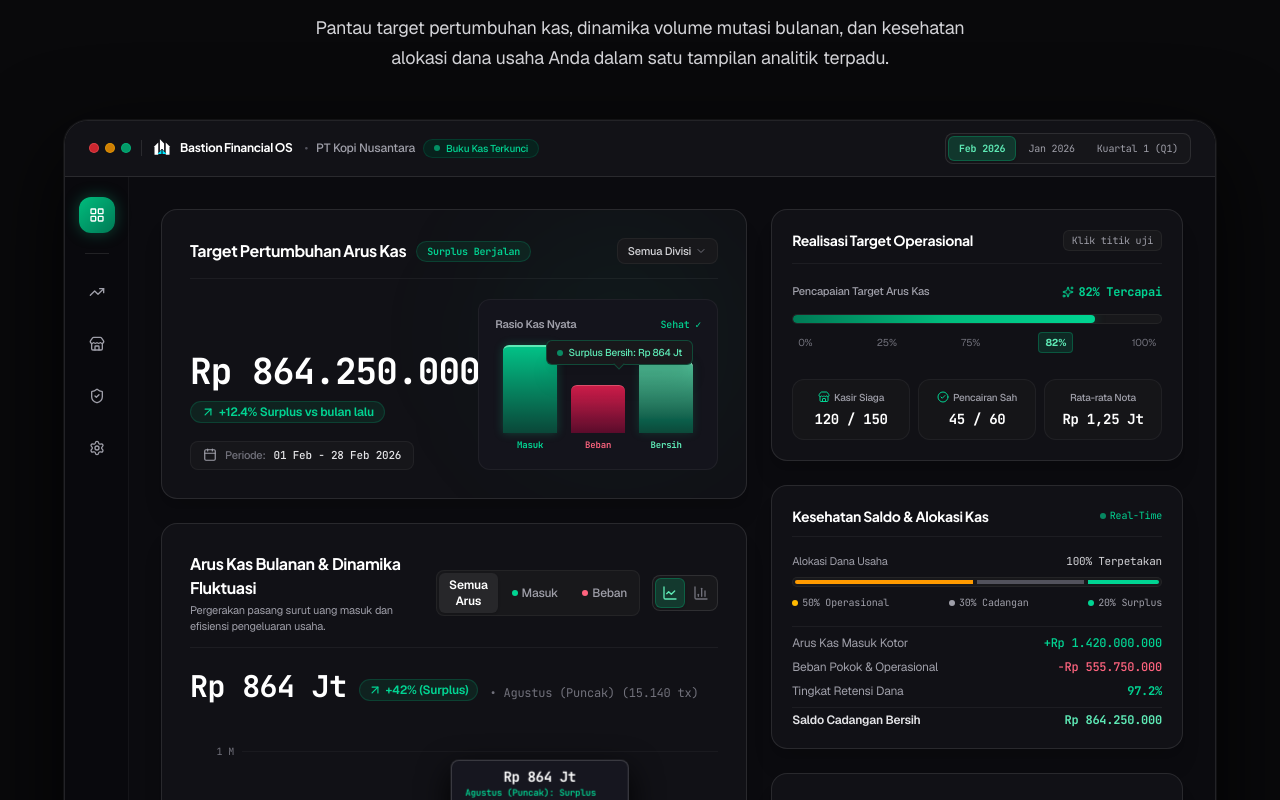
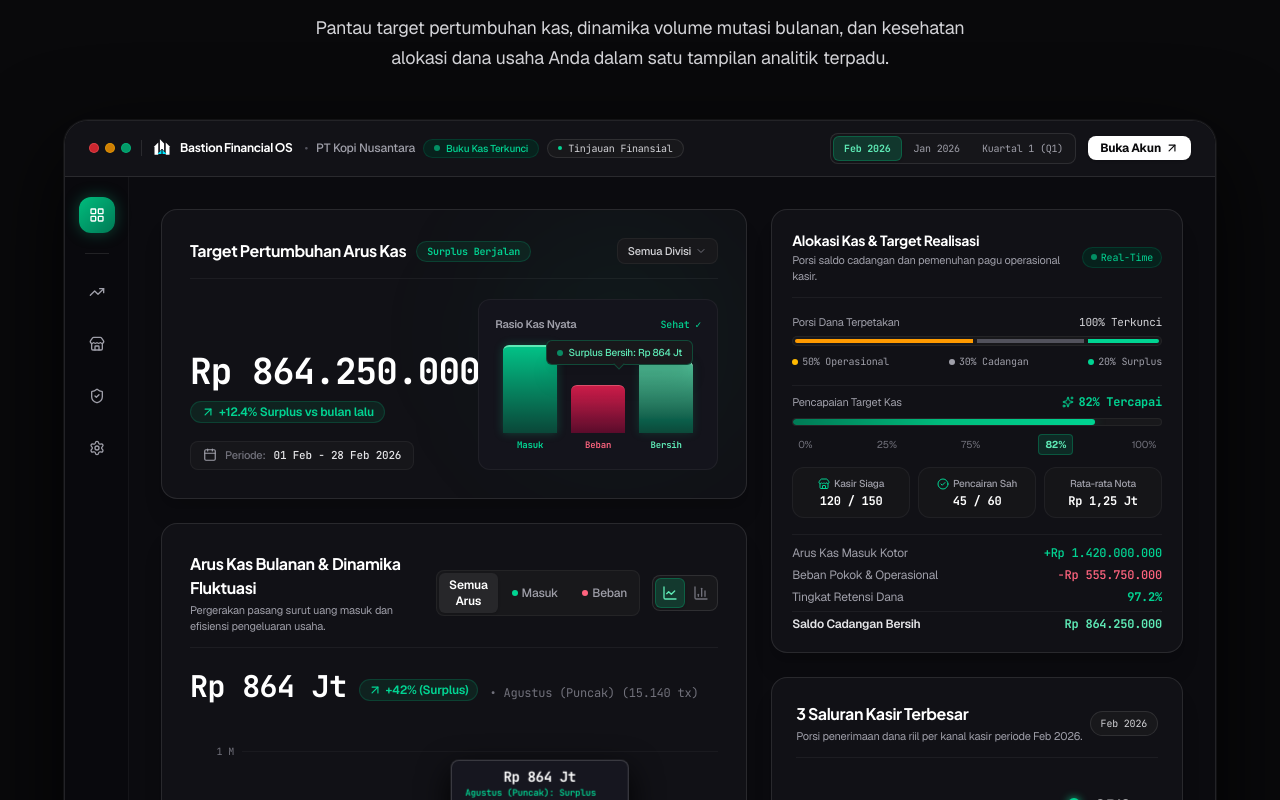
Before and after one commit to agamlatiff/bastion, a React (Vite) app in the folder web/: page / in a window 1280 px wide. Shown: the part 1580-2380 px from the top of the page. Built offline with nearby package versions, Linux system fonts and the light colour scheme.

Commit message:
feat(dashboard): polish 5 enhancements - unified allocation card, dynamic metrics, interactive rail, CTA button, and portal sync

```diff
--- a/web/src/components/landing/DashboardStatisticsPreview.tsx
+++ b/web/src/components/landing/DashboardStatisticsPreview.tsx
@@ -1,4 +1,5 @@
 import React, { useState, useEffect } from 'react';
+import { Link } from 'react-router-dom';
 import {
     Calendar,
     ChevronDown,
@@ -71,6 +72,13 @@ const PERIOD_METRICS: Record<
         peakNominal: string;
         yAxisInflow: string[];
         yAxisOutflow: string[];
+        grossInflow: string;
+        operatingExpense: string;
+        retentionRate: string;
+        netReserve: string;
+        cashierCount: string;
+        disbursementCount: string;
+        avgTicket: string;
     }
 > = {
     feb26: {
@@ -85,6 +93,13 @@ const PERIOD_METRICS: Record<
         peakNominal: 'Rp 864 Jt',
         yAxisInflow: ['1 M', '750 Jt', '500 Jt', '250 Jt', '0 Jt'],
         yAxisOutflow: ['600 Jt', '450 Jt', '300 Jt', '150 Jt', '0 Jt'],
+        grossInflow: '+Rp 1.420.000.000',
+        operatingExpense: '-Rp 555.750.000',
+        retentionRate: '97.2%',
+        netReserve: 'Rp 864.250.000',
+        cashierCount: '120 / 150',
+        disbursementCount: '45 / 60',
+        avgTicket: 'Rp 1,25 Jt',
     },
     jan26: {
         label: 'Jan 2026',
@@ -98,6 +113,13 @@ const PERIOD_METRICS: Record<
         peakNominal: 'Rp 768 Jt',
         yAxisInflow: ['900 Jt', '675 Jt', '450 Jt', '225 Jt', '0 Jt'],
         yAxisOutflow: ['500 Jt', '375 Jt', '250 Jt', '125 Jt', '0 Jt'],
+        grossInflow: '+Rp 1.280.000.000',
+        operatingExpense: '-Rp 511.200.000',
+        retentionRate: '96.8%',
+        netReserve: 'Rp 768.800.000',
+        cashierCount: '114 / 150',
+        disbursementCount: '42 / 60',
+        avgTicket: 'Rp 1,18 Jt',
     },
     q1_26: {
         label: 'Kuartal 1 (Q1)',
@@ -111,7 +133,25 @@ const PERIOD_METRICS: Record<
         peakNominal: 'Rp 2.45 M',
         yAxisInflow: ['3.0 M', '2.25 M', '1.5 M', '750 Jt', '0 M'],
         yAxisOutflow: ['1.8 M', '1.35 M', '900 Jt', '450 Jt', '0 M'],
+        grossInflow: '+Rp 4.150.000.000',
+        operatingExpense: '-Rp 1.700.000.000',
+        retentionRate: '98.1%',
+        netReserve: 'Rp 2.450.000.000',
+        cashierCount: '148 / 150',
+        disbursementCount: '132 / 140',
+        avgTicket: 'Rp 1,34 Jt',
     },
+};
+
+const RAIL_TAB_INFO: Record<
+    'overview' | 'analytics' | 'wallets' | 'security' | 'settings',
+    { title: string; desc: string }
+> = {
+    overview: { title: 'Tinjauan Finansial', desc: 'Seluruh metrik dan buku besar sinkron.' },
+    analytics: { title: 'Analisis Arus Kas & Kanal', desc: 'Fokus tren kurva 12 bulan dan saluran kasir.' },
+    wallets: { title: 'Alokasi Rekening Kasir', desc: 'Fokus porsi cadangan dan operasional kasir.' },
+    security: { title: 'Audit Kriptografi Buku Kas', desc: 'Integritas buku besar terkunci tanpa selisih.' },
+    settings: { title: 'Aturan Otomatisasi Kasir', desc: 'Proteksi saldo minus dan pencegahan dobel potong.' },
 };
 
 interface ChannelDetail {
@@ -357,10 +397,15 @@ export const DashboardStatisticsPreview: React.FC = () => {
                             <span className="w-1.5 h-1.5 rounded-full bg-emerald-400 animate-pulse" />
                             <span>Buku Kas Terkunci</span>
                         </span>
+                        {/* Mode Perspektif Navigasi Aktif (Todo 3) */}
+                        <span className="hidden xl:inline-flex items-center gap-1.5 text-[10px] font-mono px-2.5 py-0.5 rounded-full bg-zinc-900 border border-white/10 text-zinc-300">
+                            <span className="w-1 h-1 rounded-full bg-emerald-400" />
+                            <span>{RAIL_TAB_INFO[activeRailTab].title}</span>
+                        </span>
                     </div>
                 </div>
 
-                {/* Top Right: Period Selector Pills (Feb 2026, Jan 2026, Q1) */}
+                {/* Top Right: Period Selector Pills & Quick CTA Action (Todo 4) */}
                 <div className="flex items-center gap-2 w-full sm:w-auto justify-between sm:justify-end">
                     <span className="text-[11px] text-zinc-500 font-mono hidden xs:inline">Periode:</span>
                     <div className="p-0.5 rounded-lg bg-zinc-900/90 border border-white/10 flex items-center gap-0.5">
@@ -379,6 +424,17 @@ export const DashboardStatisticsPreview: React.FC = () => {
                             </button>
                         ))}
                     </div>
+
+                    {/* Quick CTA Button (Todo 4) */}
+                    <Link to="/register" className="shrink-0">
+                        <button
+                            type="button"
+                            className="px-3 py-1 rounded-lg text-xs font-bold bg-white text-zinc-950 hover:bg-zinc-200 transition-all flex items-center gap-1 shadow-sm cursor-pointer whitespace-nowrap ml-1"
+                        >
+                            <span>Buka Akun</span>
+                            <ArrowUpRight className="w-3.5 h-3.5" />
+                        </button>
+                    </Link>
                 </div>
             </div>
 
@@ -559,7 +615,13 @@ export const DashboardStatisticsPreview: React.FC = () => {
                         {/* ====================================================== */}
                         {/* WIDGET 2: AREA CURVE CHART (FOTO KEDUA) & EMOTIONAL TOGGLE */}
                         {/* ====================================================== */}
-                        <div className="rounded-2xl border border-white/10 bg-[#111116] p-5 sm:p-7 space-y-4 shadow-xl relative overflow-hidden">
+                        <div
+                            className={`rounded-2xl border bg-[#111116] p-5 sm:p-7 space-y-4 shadow-xl relative overflow-hidden transition-all ${
+                                activeRailTab === 'analytics'
+                                    ? 'border-emerald-500/40 ring-1 ring-emerald-500/20 shadow-[0_0_25px_rgba(16,185,129,0.15)]'
+                                    : 'border-white/10'
+                            }`}
+                        >
                             {/* Header Widget 2: Tab Kategori Sesuai Foto 2 + Saklar Mode */}
                             <div className="flex flex-col sm:flex-row sm:items-center justify-between gap-4 pb-3 border-b border-white/5">
                                 <div>
@@ -913,23 +975,61 @@ export const DashboardStatisticsPreview: React.FC = () => {
                     {/* KOLOM KANAN (5 Kolom): SLIDER TARGET, RETENSI, & DONUT     */}
                     {/* ========================================================== */}
                     <div className="lg:col-span-5 space-y-6">
-                        {/* WIDGET 3: TARGET REALISASI OPERASIONAL (Interactive Stepped Progress) */}
-                        <div className="rounded-2xl border border-white/10 bg-[#111116] p-5 space-y-4 shadow-xl">
+                        {/* WIDGET KANAN ATAS: ALOKASI KAS & TARGET REALISASI (Unified Compact Card) */}
+                        <div
+                            className={`rounded-2xl border bg-[#111116] p-5 space-y-4 shadow-xl transition-all ${
+                                activeRailTab === 'wallets'
+                                    ? 'border-emerald-500/40 ring-1 ring-emerald-500/20 shadow-[0_0_25px_rgba(16,185,129,0.15)]'
+                                    : 'border-white/10'
+                            }`}
+                        >
                             <div className="flex items-center justify-between border-b border-white/5 pb-3">
+                                <div>
                                     <h3 className="text-sm font-bold text-white tracking-tight font-heading">
-                                    Realisasi Target Operasional
+                                        Alokasi Kas & Target Realisasi
                                     </h3>
-
-                                <span className="text-[10px] text-zinc-400 bg-zinc-900 border border-white/5 px-2 py-0.5 rounded-md font-mono">
-                                    Klik titik uji
+                                    <p className="text-[11px] text-zinc-400 pt-0.5">
+                                        Porsi saldo cadangan dan pemenuhan pagu operasional kasir.
+                                    </p>
+                                </div>
+                                <span className="text-[10px] text-emerald-400 font-mono flex items-center gap-1 shrink-0 px-2 py-0.5 rounded-full bg-emerald-950/60 border border-emerald-800/40">
+                                    <span className="w-1.5 h-1.5 rounded-full bg-emerald-400 animate-pulse" />
+                                    <span>Real-Time</span>
                                 </span>
                             </div>
 
-                            {/* Interactive Stepped Progress Goal Slider (0% - 25% - 75% - 82% - 100%) */}
-                            <div className="space-y-2.5 pt-1">
+                            {/* Multi-Segmented Meter Bar (Alokasi Dana Usaha) */}
+                            <div className="space-y-1.5">
+                                <div className="flex items-center justify-between text-[11px] text-zinc-400">
+                                    <span>Porsi Dana Terpetakan</span>
+                                    <span className="font-mono text-zinc-300">100% Terkunci</span>
+                                </div>
+                                <div className="flex h-2.5 rounded-full overflow-hidden gap-1 bg-zinc-900 p-0.5 border border-white/5">
+                                    <div className="h-full rounded-l-full bg-amber-500 w-[50%]" title="50% Operasional Kasir (Amber)" />
+                                    <div className="h-full bg-zinc-600 w-[30%]" title="30% Cadangan Pajak (Abu-abu / Slate)" />
+                                    <div className="h-full rounded-r-full bg-emerald-400 w-[20%]" title="20% Laba Bersih Aman (Emerald)" />
+                                </div>
+                                <div className="flex items-center justify-between text-[10px] font-mono text-zinc-400 pt-0.5">
+                                    <span className="flex items-center gap-1">
+                                        <span className="w-1.5 h-1.5 rounded-full bg-amber-400" />
+                                        <span>50% Operasional</span>
+                                    </span>
+                                    <span className="flex items-center gap-1">
+                                        <span className="w-1.5 h-1.5 rounded-full bg-zinc-400" />
+                                        <span>30% Cadangan</span>
+                                    </span>
+                                    <span className="flex items-center gap-1">
+                                        <span className="w-1.5 h-1.5 rounded-full bg-emerald-400" />
+                                        <span>20% Surplus</span>
+                                    </span>
+                                </div>
+                            </div>
+
+                            {/* Interactive Target Milestone Track (0% - 25% - 75% - 82% - 100%) */}
+                            <div className="pt-2 border-t border-white/5 space-y-2">
                                 <div className="flex items-center justify-between text-xs">
-                                    <span className="text-zinc-400 font-medium text-[11px]">
-                                        Pencapaian Target Arus Kas
+                                    <span className="text-zinc-400 text-[11px]">
+                                        Pencapaian Target Kas
                                     </span>
                                     <span className="font-mono text-emerald-400 font-bold text-xs flex items-center gap-1">
                                         <Sparkles className="w-3 h-3 text-emerald-400" />
@@ -937,17 +1037,14 @@ export const DashboardStatisticsPreview: React.FC = () => {
                                     </span>
                                 </div>
 
-                                {/* Stepped Track Line with Interactive Markers (Emerald Surplus Progress) */}
-                                <div className="relative pt-1 pb-3">
-                                    <div className="h-2.5 w-full rounded-full bg-zinc-900 border border-white/5 overflow-hidden">
+                                <div className="h-2 w-full rounded-full bg-zinc-900 border border-white/5 overflow-hidden">
                                     <div
                                         style={{ width: `${selectedMilestone}%` }}
                                         className="h-full rounded-full bg-gradient-to-r from-emerald-700 via-emerald-500 to-emerald-400 transition-all duration-300 shadow-[0_0_12px_rgba(16,185,129,0.35)]"
                                     />
                                 </div>
 
-                                    {/* Clickable Milestones */}
-                                    <div className="flex items-center justify-between text-[10px] font-mono text-zinc-500 pt-2">
+                                <div className="flex items-center justify-between text-[10px] font-mono text-zinc-500">
                                     {[0, 25, 75, 82, 100].map((m) => (
                                         <button
                                             key={m}
@@ -963,117 +1060,69 @@ export const DashboardStatisticsPreview: React.FC = () => {
                                         </button>
                                     ))}
                                 </div>
-                                </div>
 
-                                {/* 3 Mini KPI Cards (Kasir Siaga, Pencairan Sah, Rata-rata Nota) */}
+                                {/* 3 Mini KPI Cards (Connected to currentPeriod) */}
                                 <div className="grid grid-cols-3 gap-2 pt-1">
-                                    <div className="p-2.5 rounded-xl bg-zinc-900/70 border border-white/5 space-y-1 text-center hover:border-white/10 transition-colors">
+                                    <div className="p-2 rounded-xl bg-zinc-900/70 border border-white/5 space-y-0.5 text-center">
                                         <div className="text-[10px] text-zinc-400 font-medium truncate flex items-center justify-center gap-1">
                                             <Store className="w-3 h-3 text-emerald-400" />
                                             <span>Kasir Siaga</span>
                                         </div>
-                                        <div className="font-mono text-xs sm:text-sm font-bold text-white">
-                                            120 / 150
+                                        <div className="font-mono text-xs font-bold text-white">
+                                            {currentPeriod.cashierCount}
                                         </div>
                                     </div>
 
-                                    <div className="p-2.5 rounded-xl bg-zinc-900/70 border border-white/5 space-y-1 text-center hover:border-white/10 transition-colors">
+                                    <div className="p-2 rounded-xl bg-zinc-900/70 border border-white/5 space-y-0.5 text-center">
                                         <div className="text-[10px] text-zinc-400 font-medium truncate flex items-center justify-center gap-1">
                                             <CheckCircle2 className="w-3 h-3 text-emerald-400" />
                                             <span>Pencairan Sah</span>
                                         </div>
-                                        <div className="font-mono text-xs sm:text-sm font-bold text-white">
-                                            45 / 60
+                                        <div className="font-mono text-xs font-bold text-white">
+                                            {currentPeriod.disbursementCount}
                                         </div>
                                     </div>
 
-                                    <div className="p-2.5 rounded-xl bg-zinc-900/70 border border-white/5 space-y-1 text-center hover:border-white/10 transition-colors">
+                                    <div className="p-2 rounded-xl bg-zinc-900/70 border border-white/5 space-y-0.5 text-center">
                                         <div className="text-[10px] text-zinc-400 font-medium truncate">
                                             Rata-rata Nota
                                         </div>
-                                        <div className="font-mono text-xs sm:text-sm font-bold text-white truncate">
-                                            Rp 1,25 Jt
-                                        </div>
+                                        <div className="font-mono text-xs font-bold text-white truncate">
+                                            {currentPeriod.avgTicket}
                                         </div>
                                     </div>
                                 </div>
                             </div>
 
-                        {/* WIDGET 4: KESEHATAN RETENSI & LIKUIDITAS KAS */}
-                        <div className="rounded-2xl border border-white/10 bg-[#111116] p-5 space-y-4 shadow-xl">
-                            <div className="flex items-center justify-between border-b border-white/5 pb-2.5">
-                                <h3 className="text-sm font-bold text-white tracking-tight font-heading">
-                                    Kesehatan Saldo & Alokasi Kas
-                                </h3>
-                                <span className="text-[10px] text-emerald-400 font-mono flex items-center gap-1">
-                                    <span className="w-1.5 h-1.5 rounded-full bg-emerald-400 animate-pulse" />
-                                    <span>Real-Time</span>
-                                </span>
-                            </div>
-
-                            {/* Multi-Segmented Meter Bar (Psikologi: Amber Operasional, Violet Cadangan, Emerald Surplus) */}
-                            <div className="space-y-2">
-                                <div className="flex items-center justify-between text-[11px] text-zinc-400">
-                                    <span>Alokasi Dana Usaha</span>
-                                    <span className="font-mono text-zinc-300">100% Terpetakan</span>
-                                </div>
-
-                                <div className="space-y-1.5">
-                                    <div className="flex h-2.5 rounded-full overflow-hidden gap-1 bg-zinc-900 p-0.5 border border-white/5">
-                                        <div
-                                            className="h-full rounded-l-full bg-amber-500 w-[50%]"
-                                            title="50% Operasional Kasir (Amber)"
-                                        />
-                                        <div
-                                            className="h-full bg-zinc-600 w-[30%]"
-                                            title="30% Cadangan Pajak (Abu-abu / Slate)"
-                                        />
-                                        <div
-                                            className="h-full rounded-r-full bg-emerald-400 w-[20%]"
-                                            title="20% Laba Bersih Aman (Emerald)"
-                                        />
-                                    </div>
-
-                                    <div className="flex items-center justify-between text-[10px] font-mono text-zinc-400 pt-0.5">
-                                        <span className="flex items-center gap-1">
-                                            <span className="w-1.5 h-1.5 rounded-full bg-amber-400" />
-                                            <span>50% Operasional</span>
-                                        </span>
-                                        <span className="flex items-center gap-1">
-                                            <span className="w-1.5 h-1.5 rounded-full bg-zinc-400" />
-                                            <span>30% Cadangan</span>
-                                        </span>
-                                        <span className="flex items-center gap-1">
-                                            <span className="w-1.5 h-1.5 rounded-full bg-emerald-400" />
-                                            <span>20% Surplus</span>
-                                        </span>
-                                    </div>
-                                </div>
-                            </div>
-
-                            {/* Financial Health Summary Table */}
-                            <div className="pt-2 border-t border-white/5 space-y-2 text-xs">
+                            {/* Financial Health Summary Table (Connected to currentPeriod) */}
+                            <div className="pt-2.5 border-t border-white/5 space-y-1.5 text-xs">
                                 <div className="flex items-center justify-between text-zinc-400">
                                     <span>Arus Kas Masuk Kotor</span>
-                                    <span className="font-mono font-medium text-emerald-400">+Rp 1.420.000.000</span>
+                                    <span className="font-mono font-medium text-emerald-400">{currentPeriod.grossInflow}</span>
                                 </div>
                                 <div className="flex items-center justify-between text-zinc-400">
                                     <span>Beban Pokok & Operasional</span>
-                                    <span className="font-mono font-medium text-rose-400">-Rp 555.750.000</span>
+                                    <span className="font-mono font-medium text-rose-400">{currentPeriod.operatingExpense}</span>
                                 </div>
                                 <div className="flex items-center justify-between text-zinc-400">
                                     <span>Tingkat Retensi Dana</span>
-                                    <span className="font-mono font-bold text-emerald-400">97.2%</span>
+                                    <span className="font-mono font-bold text-emerald-400">{currentPeriod.retentionRate}</span>
                                 </div>
                                 <div className="flex items-center justify-between text-zinc-400 pt-1 border-t border-white/5">
                                     <span className="font-semibold text-zinc-200">Saldo Cadangan Bersih</span>
-                                    <span className="font-mono font-bold text-emerald-300">Rp 864.250.000</span>
+                                    <span className="font-mono font-bold text-emerald-300">{currentPeriod.netReserve}</span>
                                 </div>
                             </div>
                         </div>
 
                         {/* WIDGET 5: DISTRIBUSI SALURAN TRANSAKSI (Interactive Donut Breakdown - Chart Burger) */}
-                        <div className="rounded-2xl border border-white/10 bg-[#111116] p-6 space-y-5 shadow-xl">
+                        <div
+                            className={`rounded-2xl border bg-[#111116] p-6 space-y-5 shadow-xl transition-all ${
+                                activeRailTab === 'analytics'
+                                    ? 'border-emerald-500/40 ring-1 ring-emerald-500/20 shadow-[0_0_25px_rgba(16,185,129,0.15)]'
+                                    : 'border-white/10'
+                            }`}
+                        >
                             <div className="flex items-center justify-between border-b border-white/5 pb-3">
                                 <div>
                                     <h3 className="text-sm sm:text-base font-bold text-white tracking-tight font-heading">
@@ -1196,6 +1245,19 @@ export const DashboardStatisticsPreview: React.FC = () => {
                 </div>
             </div>
 
+            {/* 3. Conversion Callout Bar (Todo 4) */}
+            <div className="px-4 sm:px-6 py-3 bg-gradient-to-r from-emerald-950/25 via-zinc-900/70 to-emerald-950/25 border-t border-white/5 flex flex-col sm:flex-row items-center justify-between gap-3 text-xs">
+                <div className="flex items-center gap-2 text-zinc-300 text-center sm:text-left">
+                    <Sparkles className="w-4 h-4 text-emerald-400 shrink-0 hidden sm:inline" />
+                    <span className="text-zinc-200 font-medium">Ingin pembukuan kasir otomatis tanpa selisih seperti ini untuk bisnis Anda?</span>
+                </div>
+                <Link to="/register" className="shrink-0">
+                    <span className="font-bold text-emerald-400 hover:text-emerald-300 transition-colors flex items-center gap-1 font-mono text-[11px] sm:text-xs cursor-pointer">
+                        Mulai Akun Gratis Dalam 2 Menit →
+                    </span>
+                </Link>
+            </div>
+
             {/* 3. Footer Bar: Live Stream Ticker & Real-Time Sync Status */}
             <div className="px-4 sm:px-6 py-3 border-t border-white/5 bg-[#0a0a0d] flex flex-col sm:flex-row items-center justify-between gap-3 text-xs text-zinc-400">
                 {/* Live Real-Time Transaction Ledger Ticker */}
```
Also changed, not shown: web/src/pages/DashboardPage.tsx (+61 -0 lines). Lines whose indentation alone changed are shown as unchanged.
